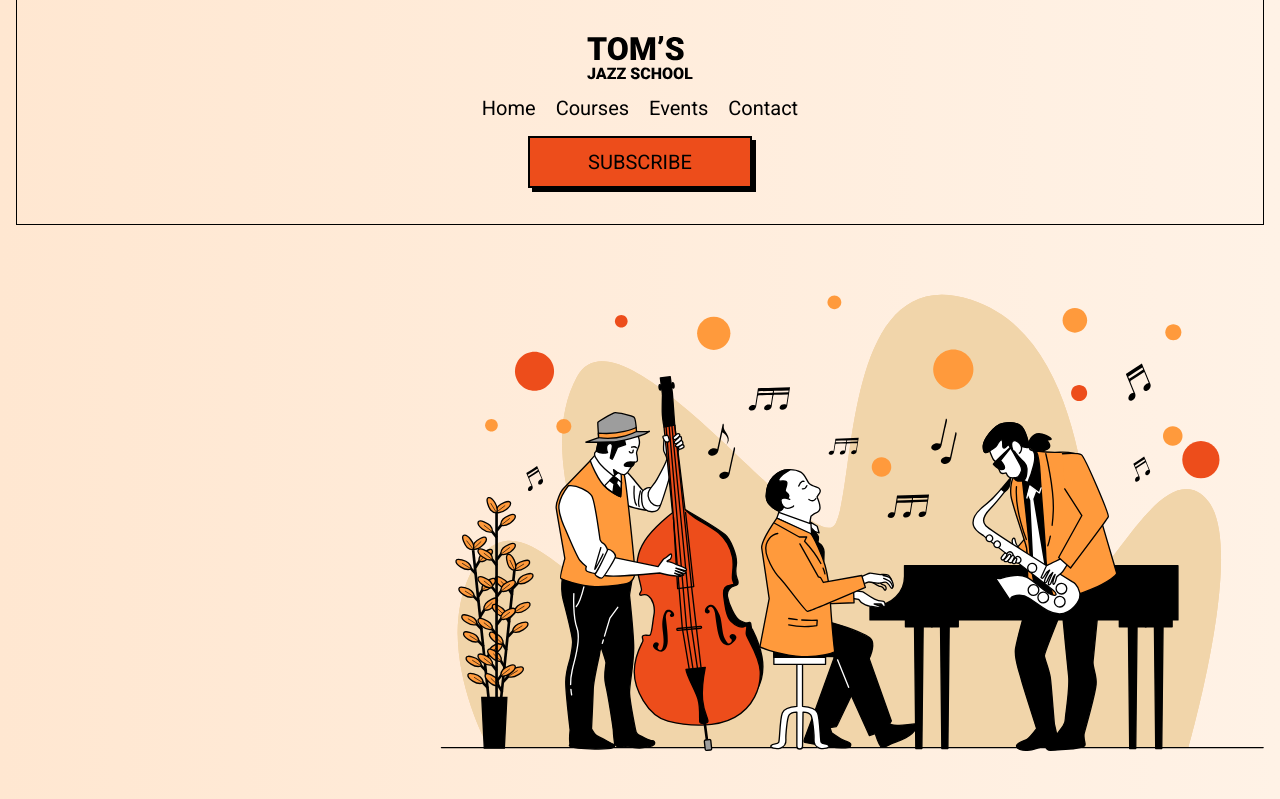
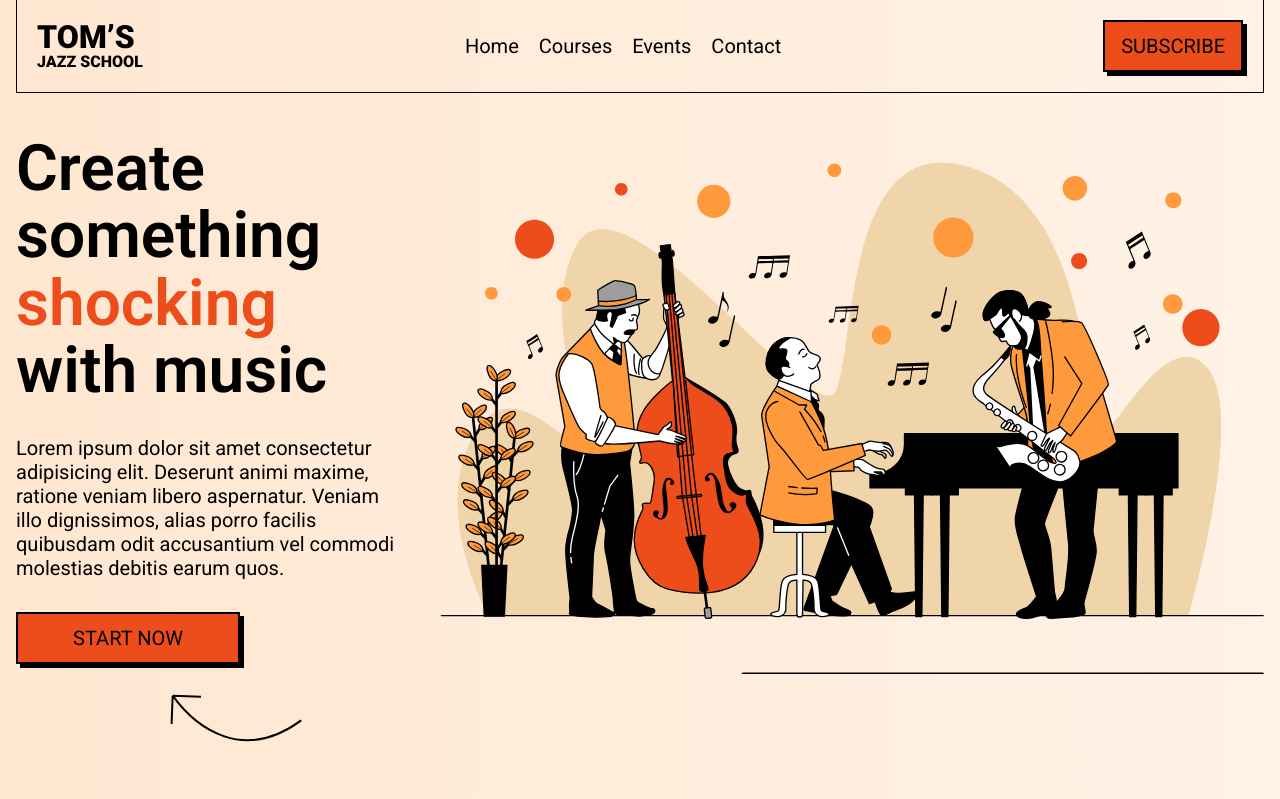
Before and after one commit to kevin504-max/Landing-Page, a plain HTML site: page index.html in a window 1280 px wide. Shown: the top 799 px of the page. Drawn offline with Linux system fonts and the light colour scheme.

Commit message:
Desktop finalização

```diff
--- a/index.html
+++ b/index.html
@@ -13,22 +13,26 @@
 </head>
 <body>
     <header>
+        <div class="container">
             <img src="img/logo.svg" alt="Tom's Jazz School">
-        <nav class="mt-1 mx-auto">
+            <nav class="mx-auto">
                 <a href="#">Home</a>
                 <a href="#">Courses</a>
                 <a href="#">Events</a>
                 <a href="#">Contact</a>
             </nav>
             <a href="#" class="button mt-1 mx-auto mb-1">Subscribe</a>
+        </div>
     </header>
     <main>
         <section class="hero-section">
+            <div class="container row-reverse">
                 <img src="img/hero-img.svg" alt="Jazz Band Playing">
                 <div>
                     <h1 class="mt-2">Create something <span class="text-primary decoration">shocking</span> with music</h1>
                     <p class='mt-2 mb-2'>Lorem ipsum dolor sit amet consectetur adipisicing elit. Deserunt animi maxime, ratione veniam libero aspernatur. Veniam illo dignissimos, alias porro facilis quibusdam odit accusantium vel commodi molestias debitis earum quos.</p>
                     <a href="#" class="button ">Start now</a>
+                </div>
             </div>
         </section>
         <section class="courses-section">
@@ -63,7 +67,8 @@
         </section>
     </main>
     <footer>
-        <div>
+        <div class="container">
+            <div class="about-column">
                 <img src="img/logo.svg" alt="Tom's Jazz School" class="mt-1 mb-1">
                 <p class="mb-2">Lorem ipsum, dolor sit amet consectetur adipisicing elit. In soluta distinctio pariatur placeat totam vero autem quas unde consectetur est rerum assumenda, natus dolorum, perspiciatis officia omnis voluptates mollitia ratione.</p>
                 <nav class="mb-2">
@@ -78,6 +83,7 @@
                     <button class="button">Receive</button>
                 </form>
             </div>
+        </div>
     </footer>
 </body>
 </html>
--- a/style.css
+++ b/style.css
@@ -32,6 +32,7 @@ header img {
 header nav {
     display: grid;
     grid-template-columns: 1fr 1fr;
+    margin: 1rem auto 0;
 }
 
 nav a {
@@ -219,4 +220,54 @@ footer nav a {
     }
 }
 
-/* @media */
+@media screen and (min-width: 48rem) {
+    header div {
+        display: flex;
+        align-items: center;
+        justify-content: space-between;
+    }
+
+    header img, header nav, header .button {
+        margin: 0;
+    }
+}
+
+@media screen and (min-width: 72rem) {
+    h1, h2 {
+        font-size: 4rem;
+    }
+
+    .container {
+        display: flex;
+        align-items: center;
+        margin: 0 auto;
+        max-width: 72rem;
+    }
+
+    .container.row-reverse {
+        flex-direction: row-reverse;
+    }
+
+    .about-column {
+        flex: 2;
+    }
+
+    .about-column p {
+        font-size: 1.25rem;
+        max-width: 16rem;
+    }
+
+    footer nav {
+        flex: 1;
+    }
+
+    .newsletter-form {
+        flex: 3;
+    }
+}
+
+@media screen and (min-width: 80rem) {
+    .container {
+        max-width: 80rem;
+    }
+}
```
Lines whose indentation alone changed are shown as unchanged.
